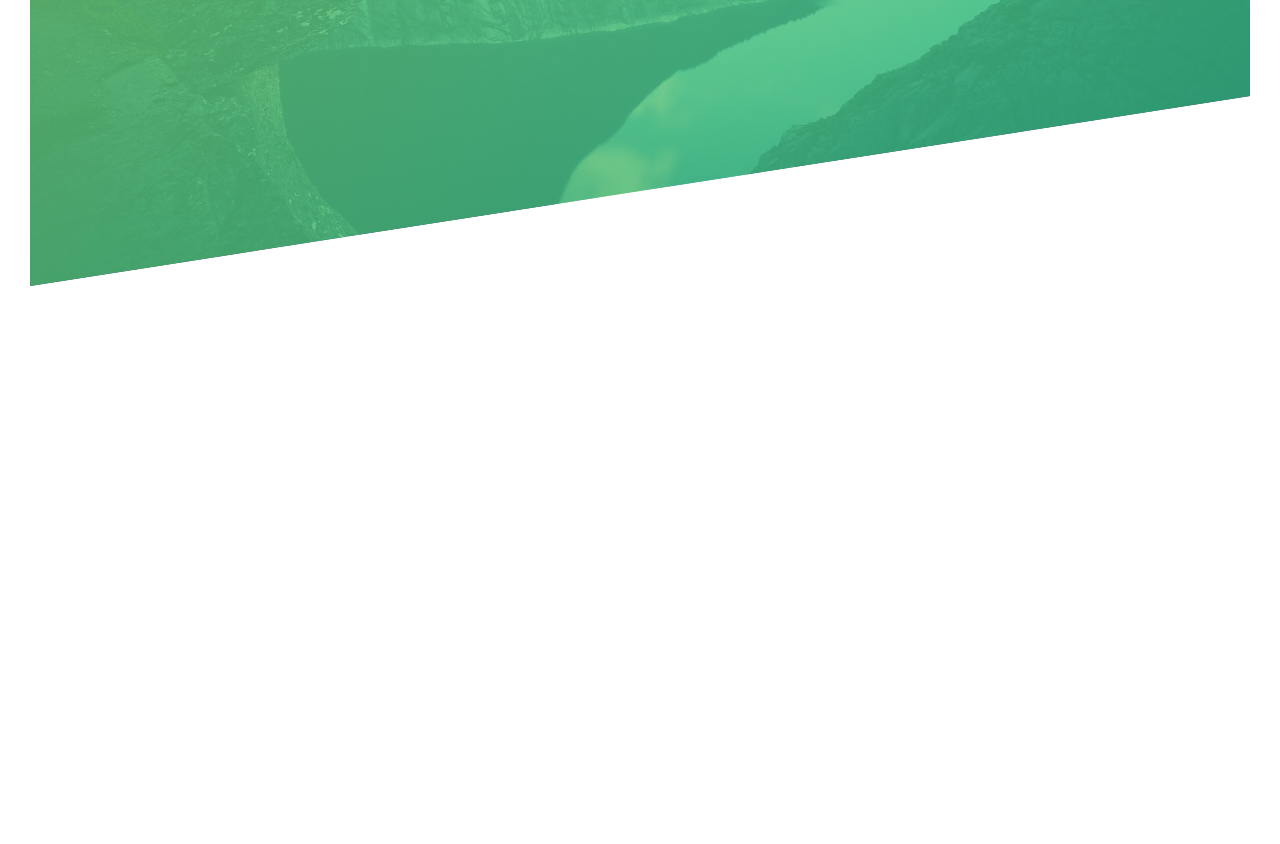
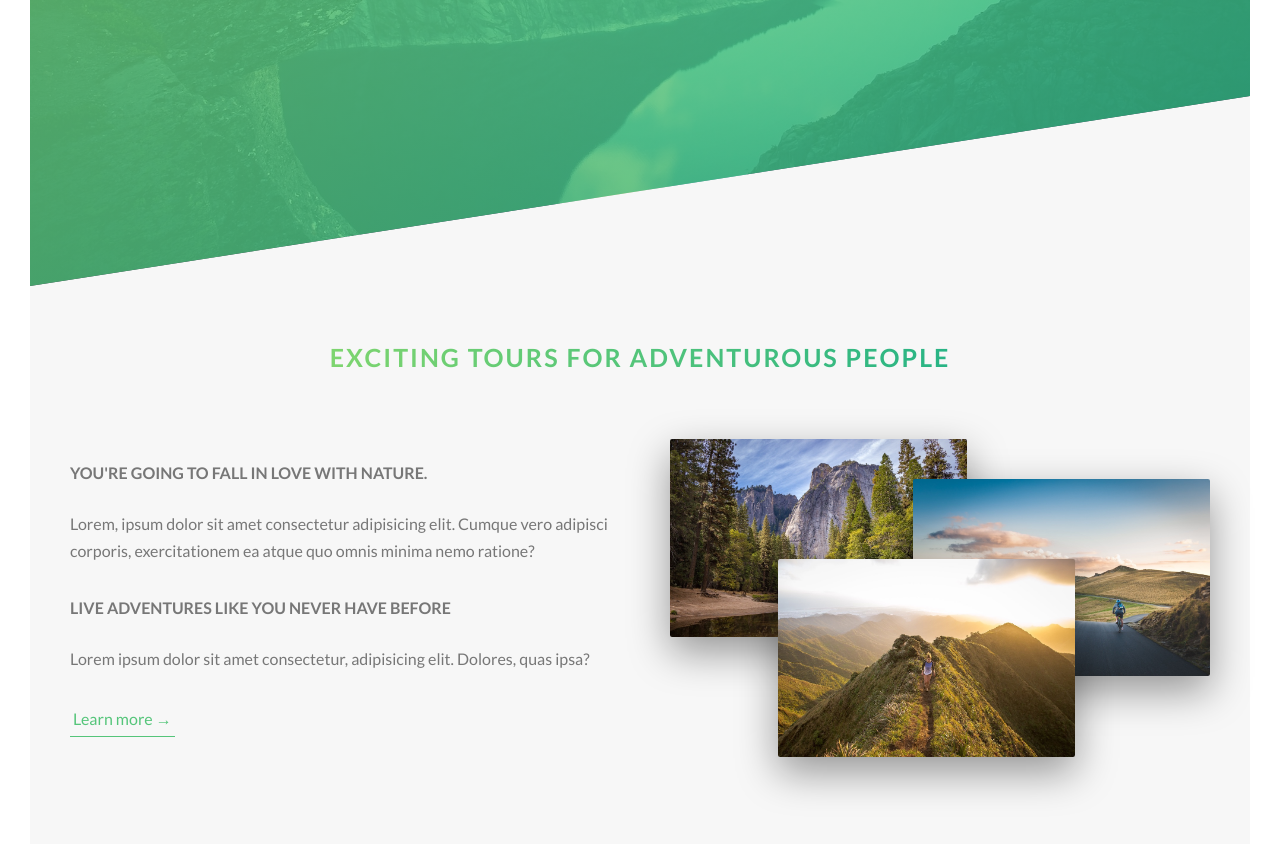
Before and after one commit to RickJP/JONAS_Natours_Site_Project, a website: page index.html in a window 1280 px wide. Shown: the part 504-1348 px from the top of the page. Before the commit the page ends 820 px from the top, so only its background shows below. Drawn offline with Linux system fonts and the light colour scheme.

Commit message:
Finished building the about section, and learned a ton of stuff. Realizing that sass is essential; and discovering just beautifully things can be layed out

```diff
--- a/index.html
+++ b/index.html
@@ -27,6 +27,40 @@
       <a href="#" class="btn btn--white btn--animated">Discover our tours</a>
     </div>
   </header>
+
+  <main>
+    <section class="section-about">
+      <div class="u-center-text u-margin-bottom-big">
+        <h2 class="heading-secondary">
+          Exciting Tours for adventurous people
+        </h2>
+      </div>
+
+      <div class="row">
+        <div class="col-1-of-2">
+          <h3 class="heading-tertiary  u-margin-bottom-small">You're going to fall in love with nature.</h3>
+          <p class="paragraph">
+            Lorem, ipsum dolor sit amet consectetur adipisicing elit. Cumque vero adipisci corporis, exercitationem ea atque quo omnis minima nemo ratione?
+          </p>
+          <h3 class="heading-tertiary u-margin-bottom-small">Live adventures like you never have before</h3>
+          <p class="paragraph">
+            Lorem ipsum dolor sit amet consectetur, adipisicing elit. Dolores, quas ipsa?
+          </p>
+        <a href="#" class="btn-text">Learn more &rarr;</a>
+
+
+        </div>
+        <div class="col-1-of-2">
+          <div class="composition">
+            <img src="img/nat-1-large.jpg" alt="Photo 1" class="composition__photo composition__photo--p1">
+            <img src="img/nat-2-large.jpg" alt="Photo 2" class="composition__photo composition__photo--p2">
+            <img src="img/nat-3-large.jpg" alt="Photo 3" class="composition__photo composition__photo--p3">
+          </div>
+        </div>
+      </div>
+
+    </section>
+  </main>
 
   <!-- <section class="grid-test">
     <div class="row">
--- a/sass/abstracts/_variables.scss
+++ b/sass/abstracts/_variables.scss
@@ -4,8 +4,12 @@ $color-primary-light: #7ed56f;
 $color-primary-dark: #28b485;
 
 $color-grey-dark: #777;
+$color-grey-light-1: #f7f7f7;
 $color-white: #fff;
 $color-black: #000;
+
+// FONT
+$default-font-size: 1.6rem;
 
 // GRID
 $grid-width: 114rem;
--- a/sass/base/_typography.scss
+++ b/sass/base/_typography.scss
@@ -34,3 +34,35 @@ body {
 		animation: moveInRight 1s ease-out;
 	}
 }
+
+.heading-secondary {
+	font-size: 2.5rem;
+	text-transform: uppercase;
+	font-weight: 700;
+	display: inline-block;
+	background-image: linear-gradient(to right, $color-primary-light, $color-primary-dark);
+	-webkit-background-clip: text;
+	color: transparent;
+
+	letter-spacing: .2rem;
+	transition: all .2s;
+
+	&:hover {
+		transform: skewY(2deg) skewX(15deg) scale(1.1);
+		text-shadow: .5rem 1rem 2rem rgba($color-black, .2);
+	}
+}
+
+.heading-tertiary {
+	font-size: $default-font-size;
+	font-weight: 700;
+	text-transform: uppercase;
+}
+
+.paragraph {
+	font-size: $default-font-size;
+
+	&:not(:last-child) {
+		margin-bottom: 3rem;
+	}
+}
--- a/sass/base/_utilities.scss
+++ b/sass/base/_utilities.scss
@@ -0,0 +1,13 @@
+.u-center-text {
+	text-align: center;
+}
+
+.u-margin-bottom-small {
+	margin-bottom: 1.5em;
+}
+.u-margin-bottom-medium {
+	margin-bottom: 4em;
+}
+.u-margin-bottom-big {
+	margin-bottom: 8rem;
+}
--- a/sass/components/_button.scss
+++ b/sass/components/_button.scss
@@ -8,7 +8,7 @@
 		border-radius: 10rem;
 		transition: all .2s;
 		position: relative;
-		font-size: 1.6rem;
+		font-size: $default-font-size;
 	}
 	&:hover {
 		transform: translateY(-.3rem);
@@ -52,3 +52,26 @@
 		animation-fill-mode: backwards;
 	}
 }
+
+.btn-text {
+	&:link,
+	&:visited {
+		font-size: $default-font-size;
+		color: $color-primary;
+		display: inline-block;
+		text-decoration: none;
+		border-bottom: 1px solid $color-primary;
+		padding: 3px;
+		transition: all .2s;
+	}
+	&:hover {
+		background-color: $color-primary;
+		color: $color-white;
+		box-shadow: 0 1rem 2rem rgba($color-black, .15);
+		transform: translateY(-2px);
+	}
+	&:active {
+		box-shadow: 0 .5rem 1rem rgba($color-black, .15);
+		transform: translateY(0);
+	}
+}
--- a/sass/layout/_grid.scss
+++ b/sass/layout/_grid.scss
@@ -1,6 +1,5 @@
 .row {
 	max-width: $grid-width;
-	background-color: #eee;
 	margin: 0 auto;
 
 	&:not(:last-child) {
@@ -10,7 +9,6 @@
 	@include clearfix;
 
 	[class^="col-"] {
-		background-color: orangered;
 		float: left;
 
 		&:not(:last-child) {
--- a/sass/main.scss
+++ b/sass/main.scss
@@ -8,6 +8,7 @@
 @import "base/utilities";
 
 @import "components/button";
+@import "components/composition";
 
 @import "layout/header";
 @import "layout/grid";
--- a/sass/pages/home.scss
+++ b/sass/pages/home.scss
@@ -0,0 +1,5 @@
+.section-about {
+	background-color: $color-grey-light-1;
+	padding: 25rem 0;
+	margin-top: -25vh;
+}
```
Also changed, not shown: css/style.css.
